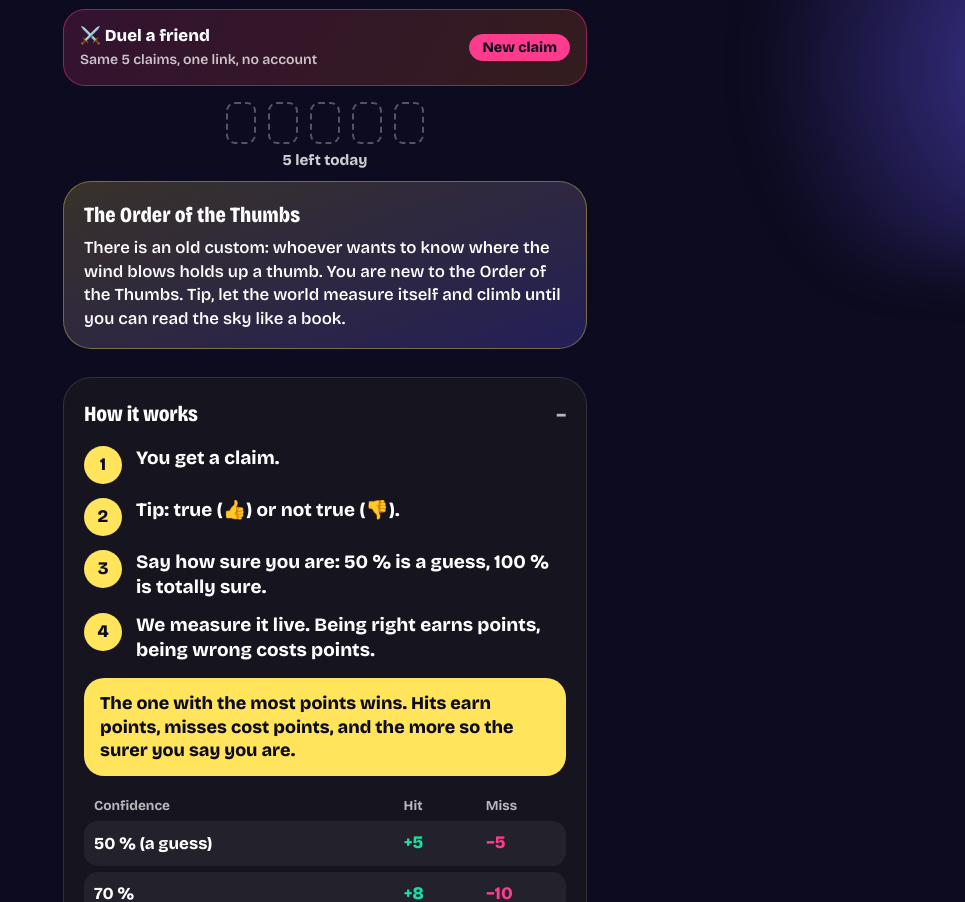
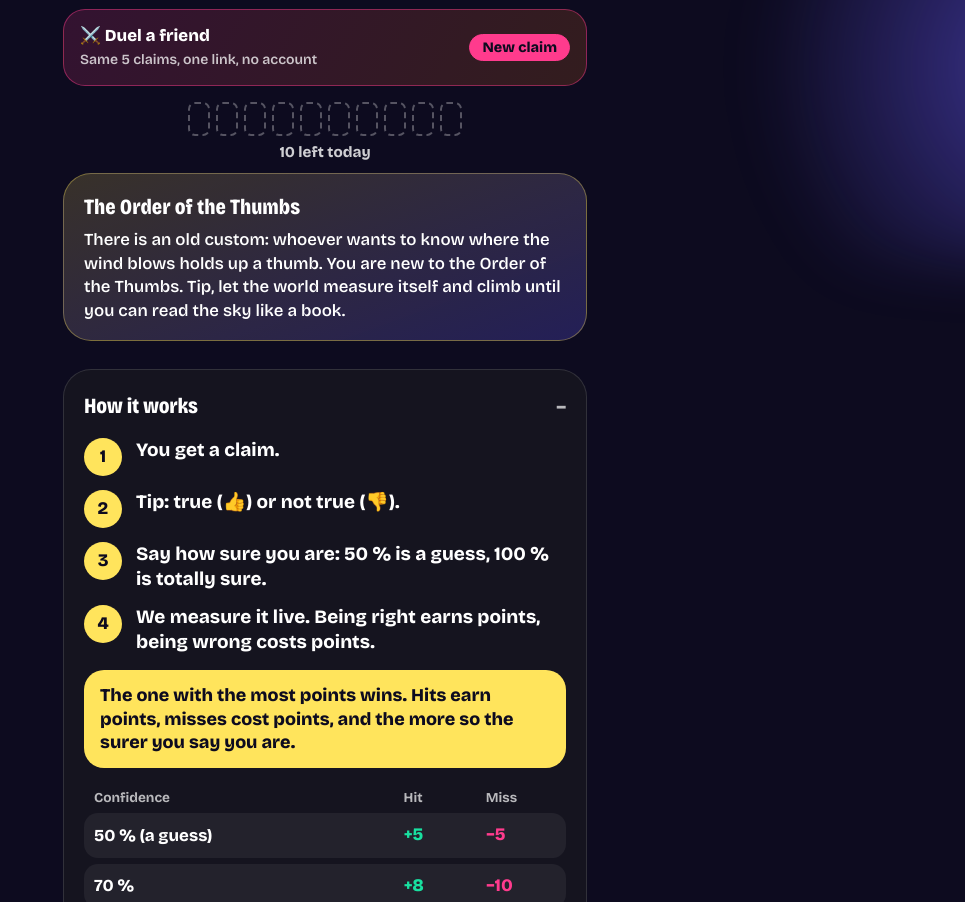
Before and after one commit to maxim91136/Daumenprobe, a plain HTML site: page index.html in a window 1280 px wide. Shown: the part 806-1708 px from the top of the page, without its empty margins (315-1280 px from the left). Drawn offline with Linux system fonts and the light colour scheme.

Commit message:
Tageslimit von 5 auf 10 Behauptungen
Co-Authored-By: Claude Sonnet 5.5 <noreply@anthropic.com>
Claude-Session: https://claude.ai/code/session_01ApH6QfvaxP8NmgnPRrmuxx

```diff
--- a/app.js
+++ b/app.js
@@ -3,7 +3,7 @@
   'use strict';
   const DP = window.DP;
   const KEY = 'daumenprobe.v1';
-  const DAILY_LIMIT = 5;
+  const DAILY_LIMIT = 10;
 
   const CITIES = [
     { id: 'hannover', flag: '🇩🇪', lat: 52.37, lon: 9.73, de: 'Hannover', en: 'Hanover', eu: true },
@@ -113,7 +113,7 @@
         t100: ['Hunderter', '100 Tipps gemessen.'],
         d3: ['Dranbleiber', '3 Tage in Folge gespielt.'],
         d7: ['Wochenmeister', '7 Tage in Folge gespielt.'],
-        full: ['Volles Haus', 'Alle fünf Behauptungen an einem Tag gespielt.'],
+        full: ['Volles Haus', 'Alle zehn Behauptungen an einem Tag gespielt.'],
         world: ['Weltenbummler', 'Fünf verschiedene Themen gespielt.'],
         exam: ['Geprüft', 'Eine Aufstiegsprüfung bestanden.'],
         pass: ['Weltreisender', 'In allen acht Städten einen Stempel geholt.'],
@@ -282,7 +282,7 @@
         t100: ['Hundred', '100 tips measured.'],
         d3: ['Keeping at it', 'Played 3 days in a row.'],
         d7: ['Week master', 'Played 7 days in a row.'],
-        full: ['Full house', 'Played all five claims in one day.'],
+        full: ['Full house', 'Played all ten claims in one day.'],
         world: ['Globetrotter', 'Played five different topics.'],
         exam: ['Examined', 'Passed a rank exam.'],
         pass: ['Globe trotter', 'Collected a stamp in all eight cities.'],
@@ -645,7 +645,7 @@
     ['t100', '🏆', function (c) { return c.n >= 100; }],
     ['d3', '📅', function (c) { return c.maxDays >= 3; }],
     ['d7', '👑', function (c) { return c.maxDays >= 7; }],
-    ['full', '🃏', function (c) { return c.maxPerDay >= 5; }],
+    ['full', '🃏', function (c) { return c.maxPerDay >= DAILY_LIMIT; }],
     ['world', '🌍', function (c) { return c.topics >= 5; }],
     ['exam', '🎓', function (c) { return c.exams >= 1; }],
     ['pass', '🧳', function (c) { return c.stamps >= 8; }],
--- a/style.css
+++ b/style.css
@@ -249,8 +249,8 @@ footer .links details[open] > p { display: block; margin: 8px 0 0; }
 .rank-bar { height: 14px; border-radius: 999px; background: rgba(255,255,255,.14); margin: 8px 0 6px; overflow: hidden; }
 .rank-bar i { display: block; height: 100%; border-radius: 999px; background: linear-gradient(90deg, var(--lemon), var(--mint)); }
 .rank small { opacity: .7; font-weight: 650; }
-.slots { display: flex; justify-content: center; gap: 12px; margin: 16px 0 6px; }
-.slots i { width: 30px; height: 42px; border-radius: 9px; border: 2px dashed rgba(255,255,255,.3); display: block; }
+.slots { display: flex; justify-content: center; gap: 6px; margin: 16px 0 6px; }
+.slots i { width: 22px; height: 34px; border-radius: 7px; border: 2px dashed rgba(255,255,255,.3); display: block; }
 .slots i.hit { background: var(--mint); border: 2px solid var(--mint); transform: rotate(-4deg); }
 .slots i.miss { background: var(--pink); border: 2px solid var(--pink); transform: rotate(4deg); }
 .slots i.open { border-style: solid; border-color: var(--lemon); }
```
Also changed, not shown: 1 other file.
